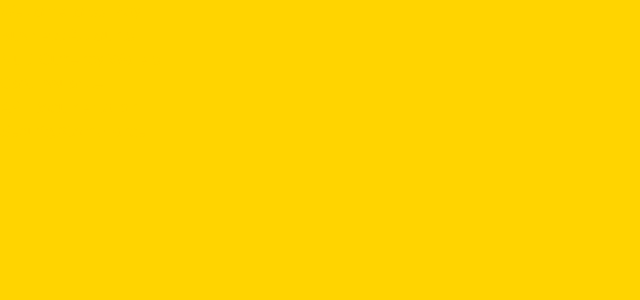
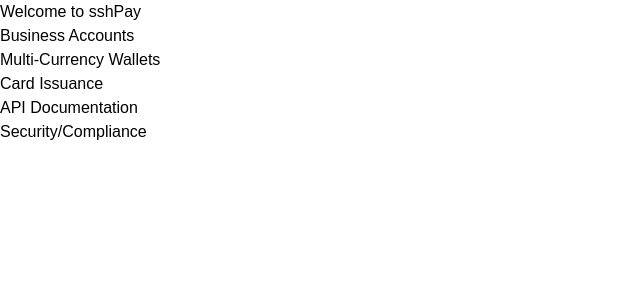
Before and after one commit to kptjms991/sshPay, a Next.js app: page / in a window 1280 px wide. Shown: the top 300 px of the page, without its empty margins (0-640 px from the left). Built offline with nearby package versions, Linux system fonts and the light colour scheme.

Commit message:
Update global styles to fix yellow background issue

```diff
--- a/src/app/globals.css
+++ b/src/app/globals.css
@@ -1,8 +1,8 @@
 @import "tailwindcss";
 
 :root {
-  --background: #FFD400; /* Updated to primary color */
-  --foreground: #FFD400; /* Updated to primary color */
+  --background: #ffffff; /* Set to white */
+  --foreground: #000000; /* Set to black */
 }
 
 :root {
@@ -14,8 +14,8 @@
 
 @media (prefers-color-scheme: dark) {
   :root {
-    --background: #FFD400; /* Updated to primary color */
-    --foreground: #FFD400; /* Updated to primary color */
+    --background: #000000; /* Set to black for dark mode */
+    --foreground: #ffffff; /* Set to white for dark mode */
   }
 }
 
```
